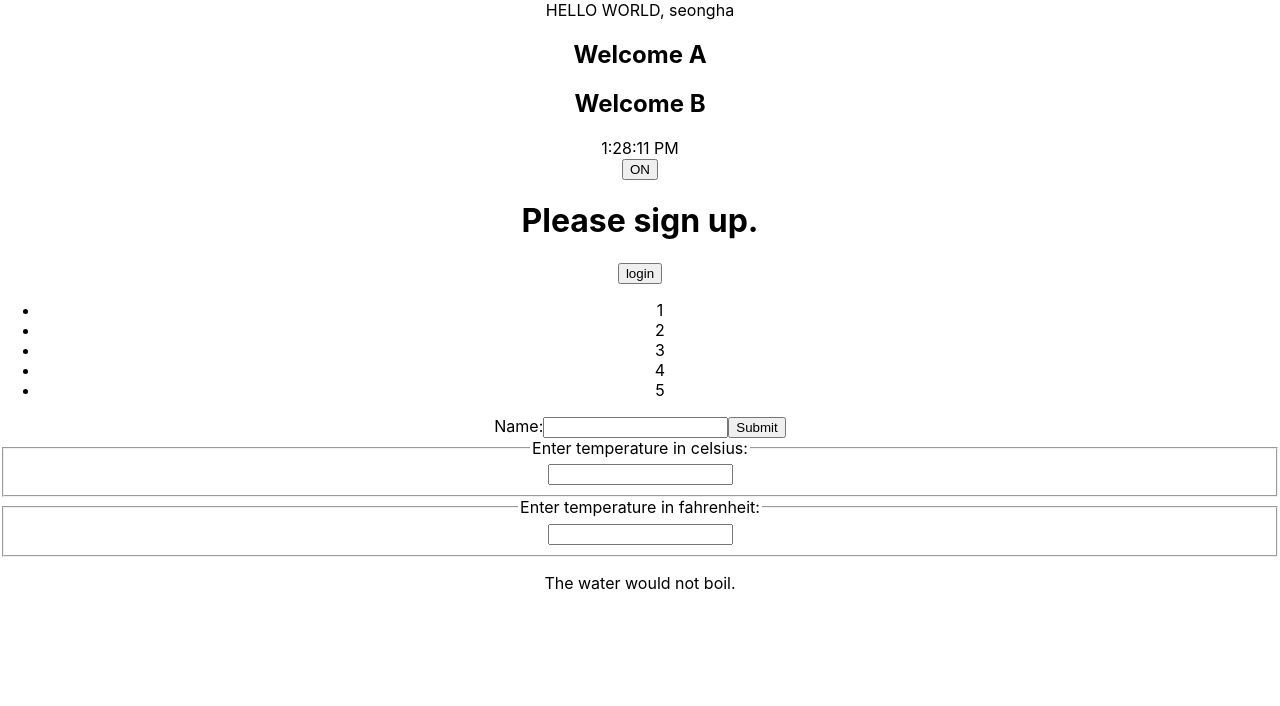
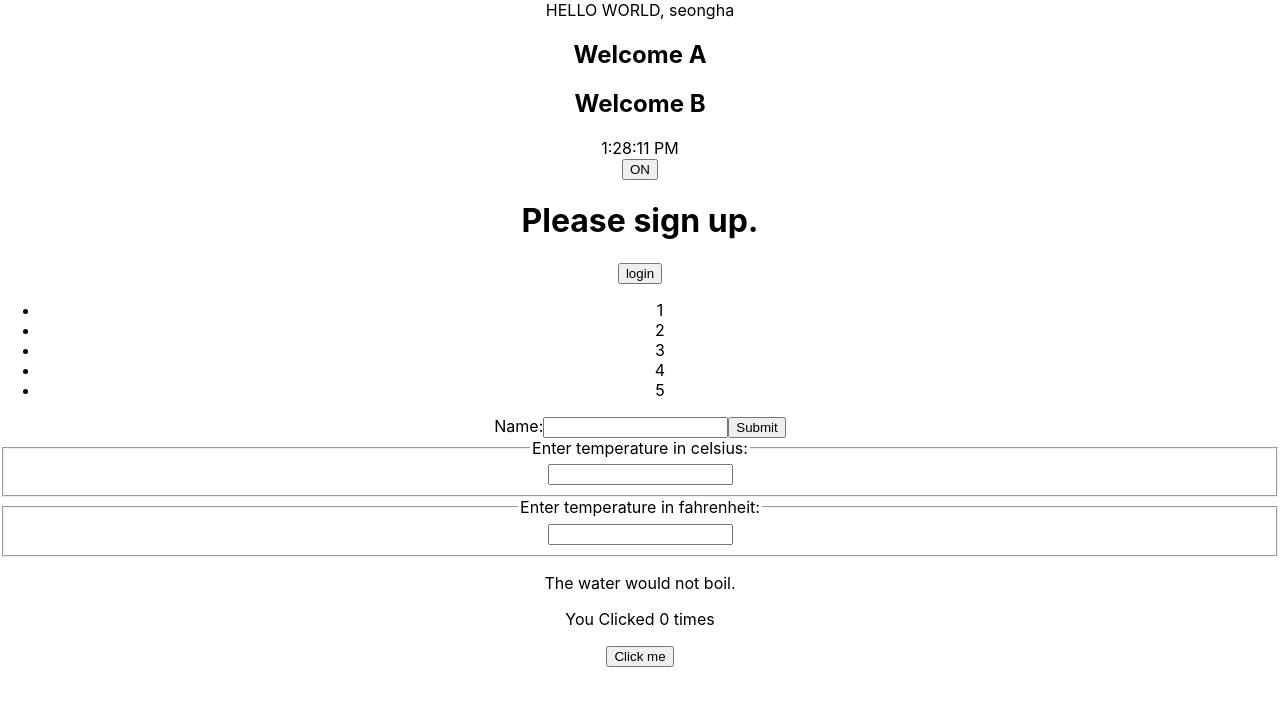
Before and after one commit to Fixtar/MY-CAFE-MENU-LIST, a React (Create React App) app in the folder mymenuapp/: page / in a window 1280 px wide. Shown: the top 706 px of the page. Built offline with nearby package versions, Linux system fonts and the light colour scheme.

Commit message:
state Hook 을 사용한 Counter.js 파일

```diff
--- a/mymenuapp/src/App.js
+++ b/mymenuapp/src/App.js
@@ -7,6 +7,7 @@
 import NumberList from './ListandKey';
 import NameForm from './NameForm';
 import Calculator from './boilingVerdict';
+import Counter from './Counter';
 const numbers = [1, 2, 3, 4, 5];
 
 function App() {
@@ -24,6 +25,7 @@
       <NumberList numbers={numbers} />
       <NameForm />
       <Calculator />
+      <Counter />
     </div>
   );
 }
--- /dev/null
+++ b/mymenuapp/src/Counter.js
@@ -0,0 +1,24 @@
+import React, { useEffect, useState } from "react";
+
+//Hook 사용
+
+function Counter() {
+    //count라는 state이름, setCount라는 state값을 업데이트하는 함수, 초기값 0
+    const [count, setCount] = useState(0);
+
+    //매 랜더링 이후에 실행한다.
+    useEffect(() => {
+        document.title = `You Clicked ${count} times`;
+    });
+
+    return (
+        <div>
+            <p>You Clicked {count} times</p>
+            <button onClick={() => setCount(count + 1)}>
+                Click me
+            </button>
+        </div>
+    );
+}
+
+export default Counter;
```
